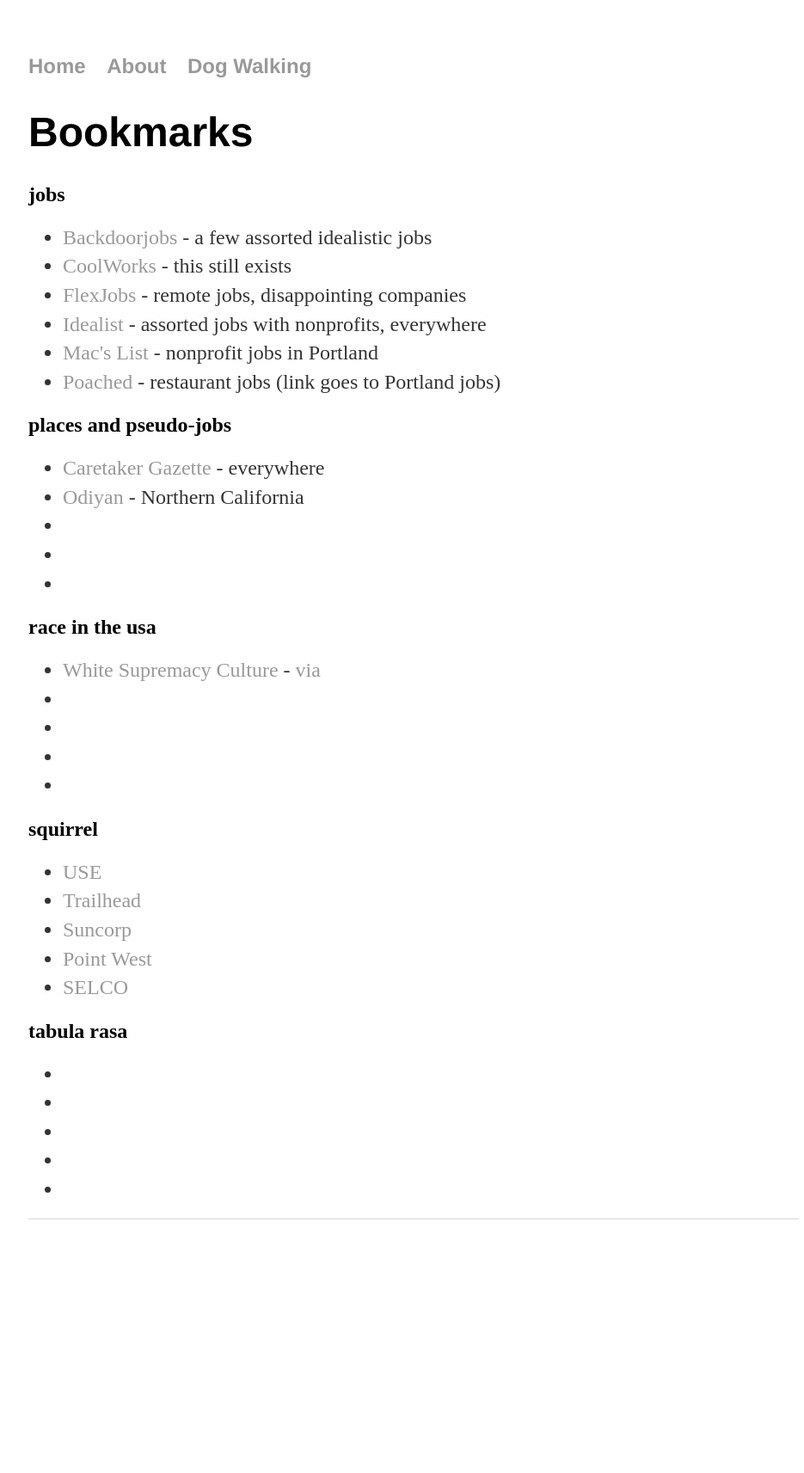
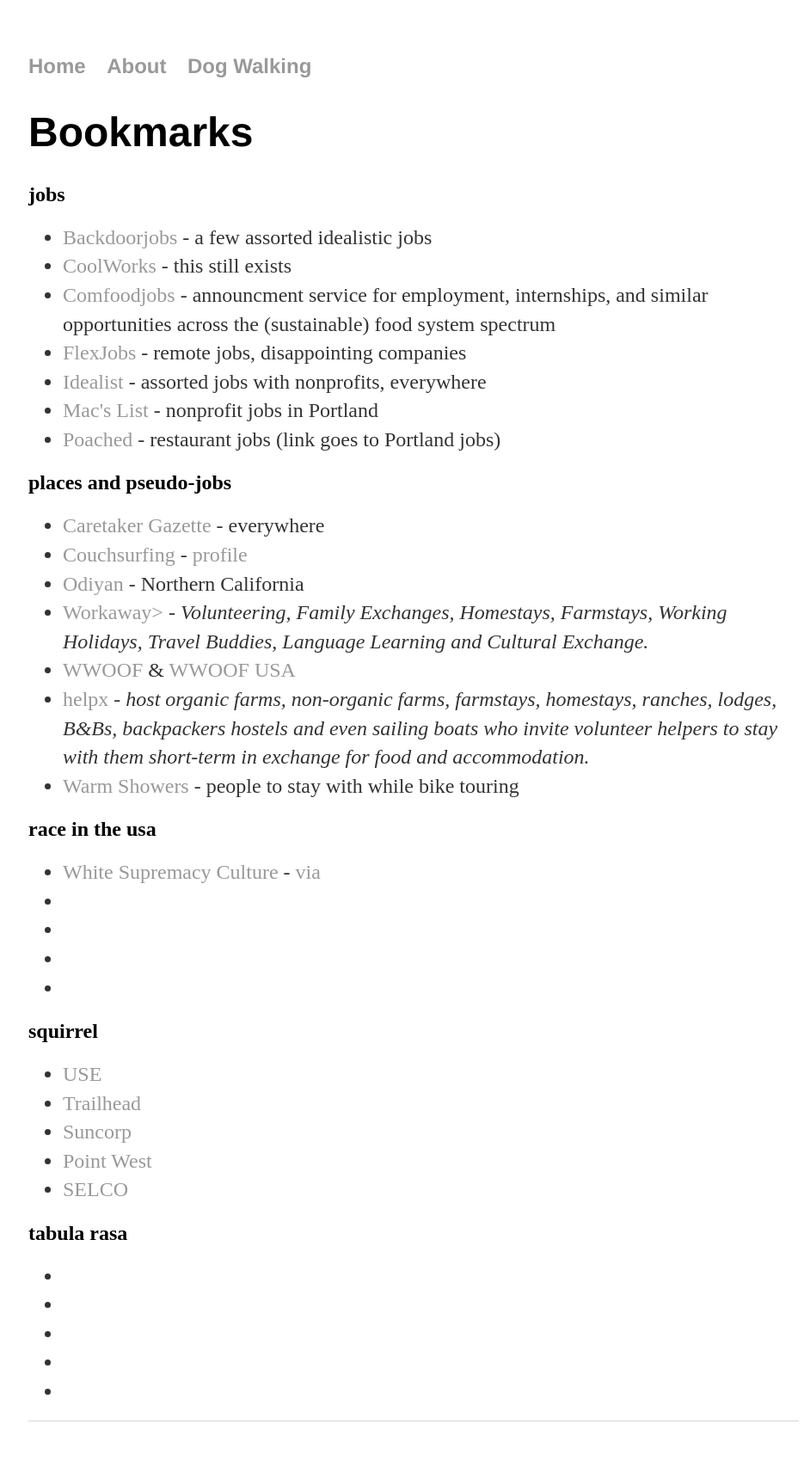
Before and after one commit to aniola/aniola.github.io, a Jekyll site: the page bookmarks.html, which Jekyll copies as it is, in a window 1280 px wide. Shown: the whole page at 86% size, without its empty margins (159-1094 px from the left). Built offline with Jekyll 4.4.1, drawn with Linux system fonts in a browser that asks for light colours; before the commit the page ends 1478 px from its top, so only the background shows below that.

Commit message:
updated list

```diff
--- a/bookmarks.html
+++ b/bookmarks.html
@@ -26,6 +26,8 @@
 
 <li> <a href="http://www.backdoorjobs.com/">Backdoorjobs</a> - a few assorted idealistic jobs
  <li> <a href="https://www.coolworks.com/">CoolWorks</a> - this still exists
+<li><a href="https://elist.tufts.edu/wws/subscribe/comfoodjobs">Comfoodjobs</a> - announcment service for employment, internships, and
+similar opportunities across the (sustainable) food system spectrum
 <li><a href="https://www.flexjobs.com/">FlexJobs</a> - remote jobs, disappointing companies
 <li> <a href="https://www.idealist.org/en/">Idealist</a> - assorted jobs with nonprofits, everywhere
 <li> <a href="https://www.macslist.org/">Mac's List</a> - nonprofit jobs in Portland
@@ -35,10 +37,12 @@
 <h2>places and pseudo-jobs</h2>
 <ul>
 <li><a href="https://www.caretaker.org/main.php?smPID=DBS::WELCOME&=">Caretaker Gazette</a> - everywhere
+<li><a href="https://www.couchsurfing.com/">Couchsurfing</a> - <a href="https://www.couchsurfing.com/people/rainbowhouse">profile</a>
 <li><a href="https://odiyan.org/volunteer/">Odiyan</a> - Northern California
-<li>
-<li>
-<li>
+<li><a href="https://www.workaway.info/">Workaway></a> -  <em>Volunteering, Family Exchanges, Homestays, Farmstays, Working Holidays, Travel Buddies, Language Learning and Cultural Exchange.</em>
+<li><a href="https://wwoof.net/">WWOOF</a> & <a href="https://wwoofusa.org/">WWOOF USA</a>
+<li><a href="https://www.helpx.net/">helpx</a> -<em> host organic farms, non-organic farms, farmstays, homestays, ranches, lodges, B&Bs, backpackers hostels and even sailing boats who invite volunteer helpers to stay with them short-term in exchange for food and accommodation.</em>
+<li><a href="https://www.warmshowers.org/">Warm Showers</a> - people to stay with while bike touring
 </ul>
 
    <h2>race in the usa</h2>
```
